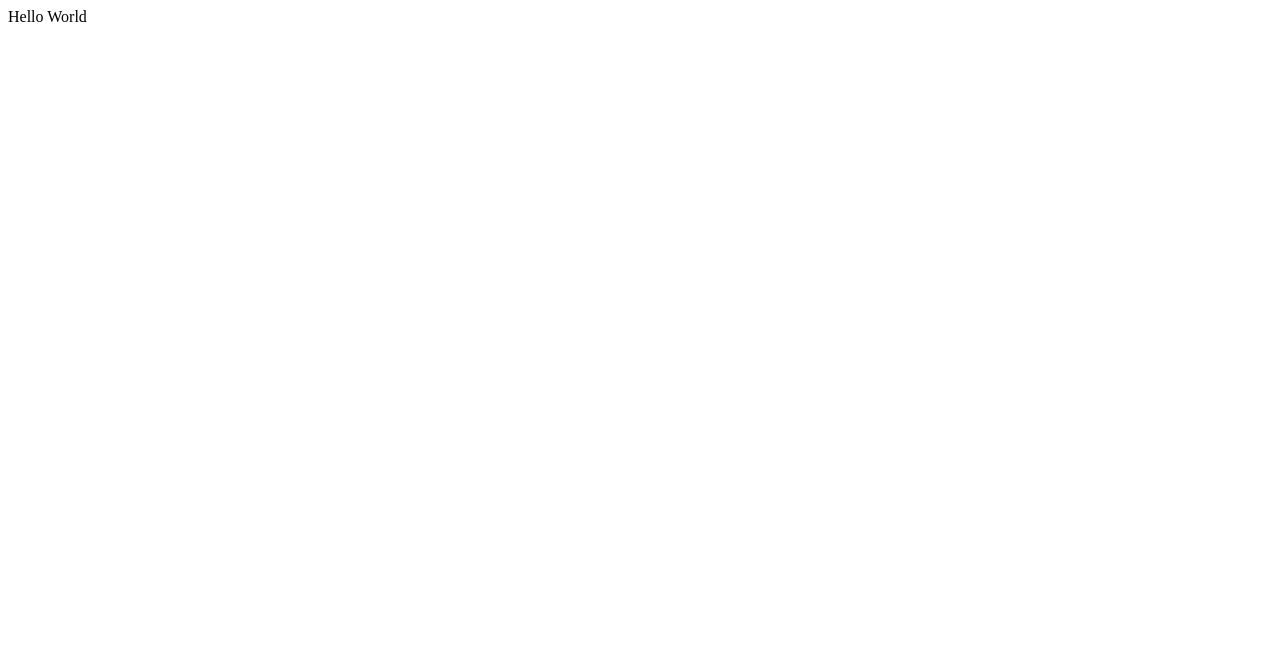
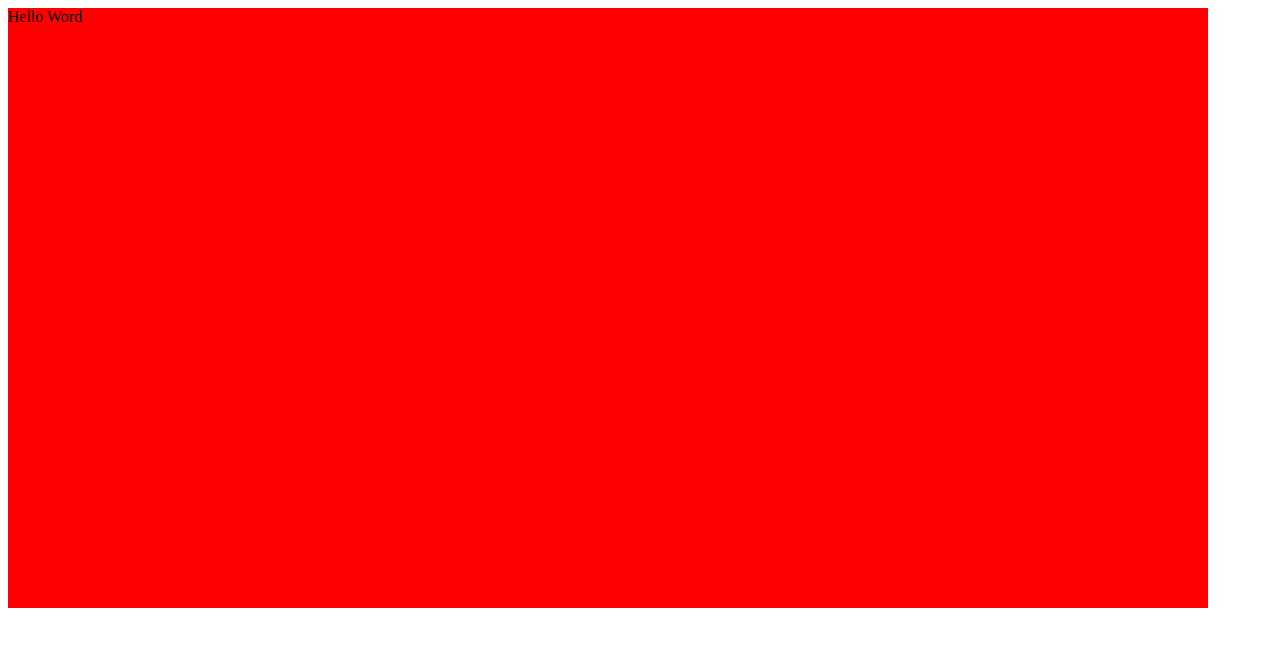
Before and after one commit to Jacques-herrmann/Heisenberg, a Vue app: page / in a window 1280 px wide. Shown: the top 646 px of the page. Built offline with nearby package versions, Linux system fonts and the light colour scheme; the HTML template or start-up script is replaced by a standard one.

Commit message:
Create component and setup stylus

```diff
--- a/package.json
+++ b/package.json
@@ -24,6 +24,9 @@
     "cross-env": "^7.0.3",
     "css-loader": "^5.0.1",
     "html-webpack-plugin": "^4.5.1",
+    "style-loader": "^2.0.0",
+    "stylus": "^0.54.8",
+    "stylus-loader": "^4.3.3",
     "vue": "^2.6.12",
     "vue-loader": "^15.9.6",
     "vue-style-loader": "^4.1.2",
--- a/src/App.vue
+++ b/src/App.vue
@@ -1,7 +1,17 @@
 <template>
-    <div id="app">Hello World</div>
+    <div id="app">
+        <md-editor></md-editor>
+    </div>
 </template>
 
 <script>
-    export default {}
+    import mdEditor from './components/mdEditor.vue'
+    export default {
+        components: {
+            'md-editor': mdEditor
+        }
+
+    }
 </script>
+<style>
+</style>
--- /dev/null
+++ b/src/components/mdEditor.vue
@@ -0,0 +1,15 @@
+<template>
+    <div class="MDEditor">Hello Word</div>
+</template>
+
+<script>
+    export default {}
+</script>
+
+<style lang="stylus">
+.MDEditor {
+    height 600px
+    width 1200px
+    background-color red
+}
+</style>
--- a/webpack.config.js
+++ b/webpack.config.js
@@ -12,18 +12,33 @@ let config = {
         filename: 'main.js'
     },
     resolve: {
-        extensions: ['.js', '.vue']
+        extensions: ['.js', '.vue', '.css']
     },
     module: { // loader list
         rules: [
             { // resolve .js file with babel
                 test: /\.js$/,
-                loader: 'babel-loader'
+                use: 'babel-loader'
             },
             { // resolve .vue file with vue-loader
                 test: /\.vue$/,
-                loader: 'vue-loader'
+                use: 'vue-loader'
             },
+             {
+              test: /\.css$/,
+              loader: [
+                'style-loader',
+                'css-loader'
+              ]
+            },
+            { // resolve stylus file with stylus-loader then css-loader then vue-loader
+                test: /\.styl(us)?$/,
+                loader: [
+                    'style-loader',
+                    'css-loader',
+                    'stylus-loader'
+                ]
+            }
         ]
     },
     plugins: [ // Vue and hot module plugin
```
Also changed, not shown: 1 other file (tests, documents, lock files or other folders).
